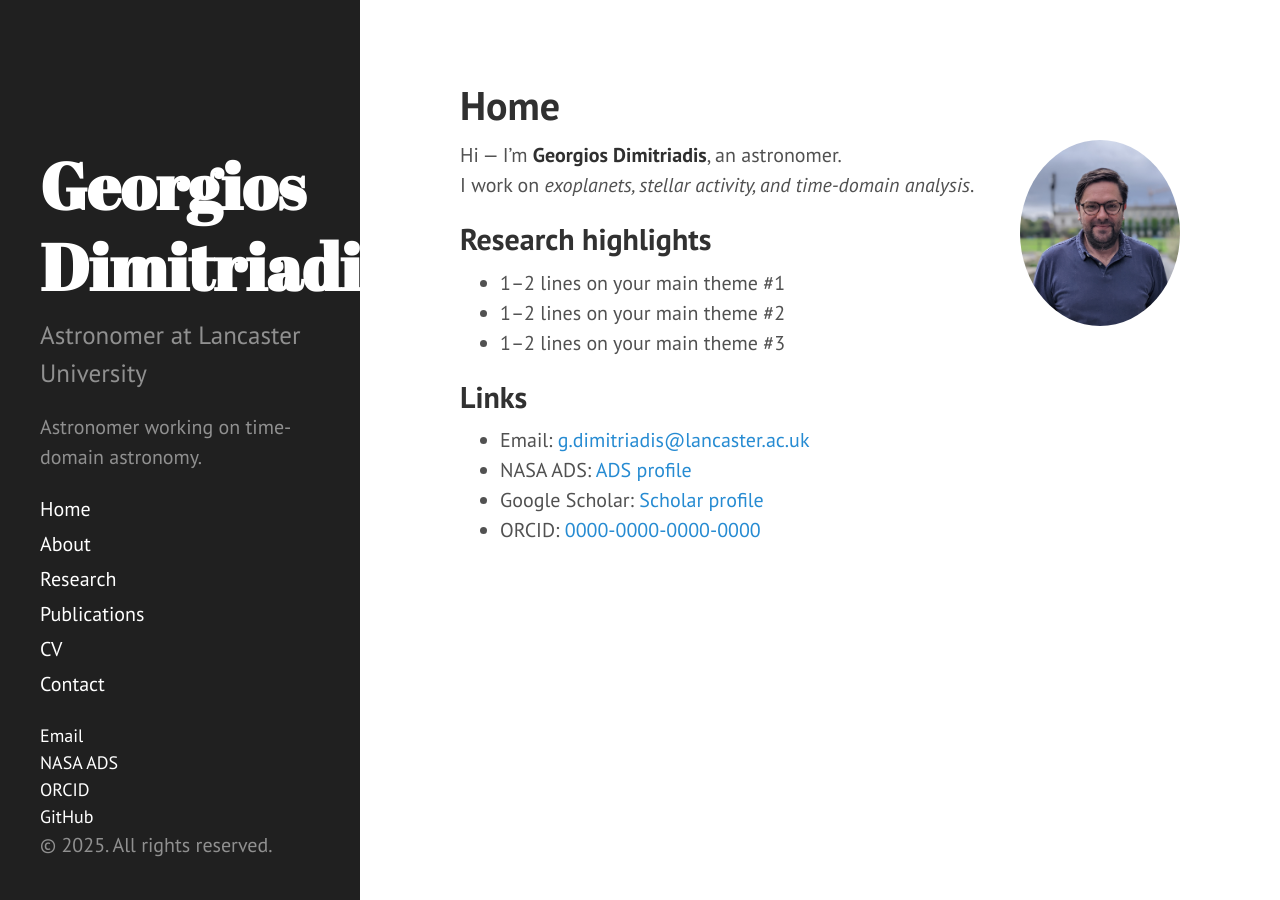
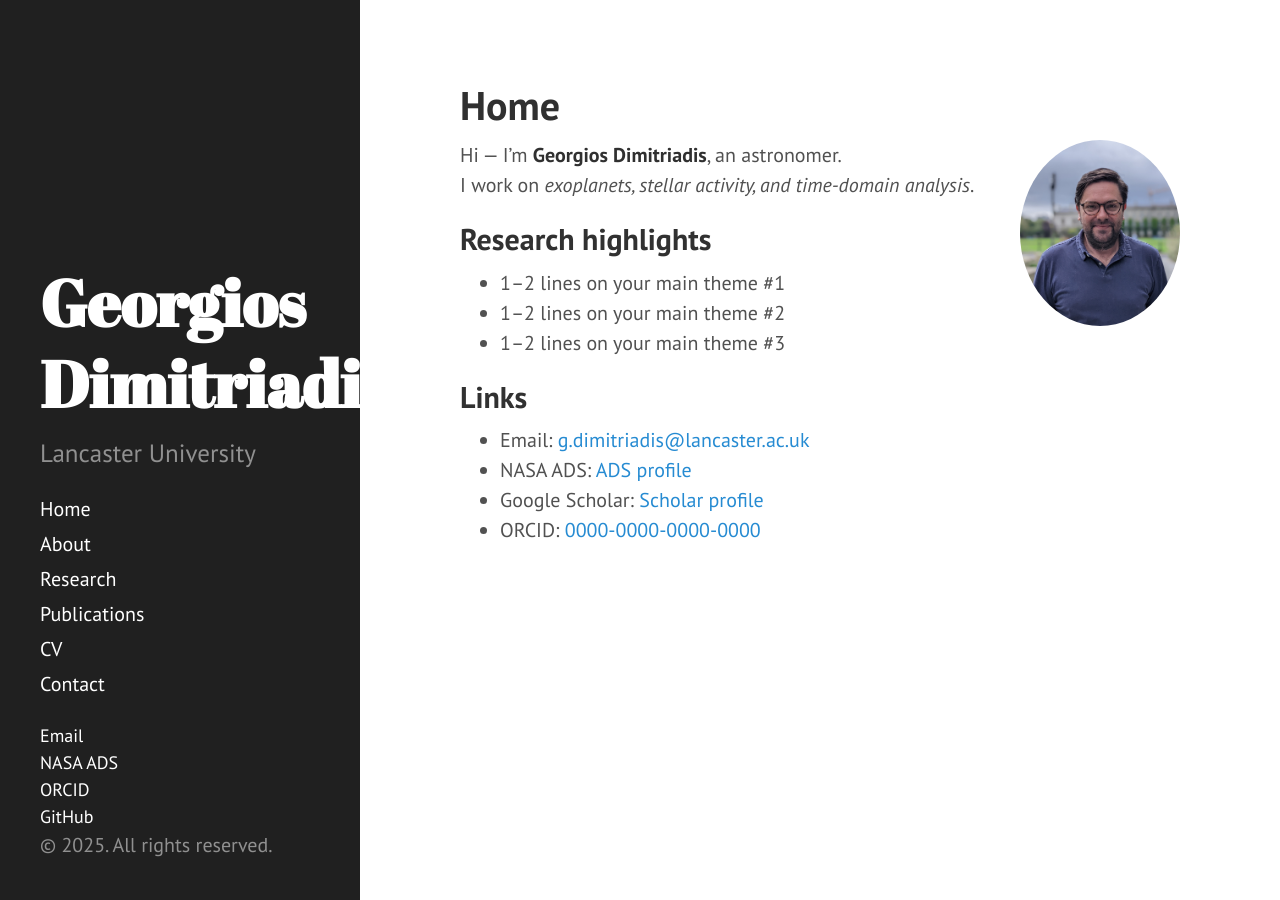
Before and after one commit to geodimitriadis/geodimitriadis.github.io, a Jekyll site: the page built from index.html, in a window 1280 px wide. Built offline with Jekyll 4.4.1, drawn with Linux system fonts in a browser that asks for light colours; the list of posts is cut into pages by our own code.

Commit message:
Update _config.yml

```diff
--- a/_config.yml
+++ b/_config.yml
@@ -1,7 +1,7 @@
 # Site settings
 title: "Georgios Dimitriadis"
-tagline: "Astronomer at Lancaster University"
-description: "Astronomer working on time-domain astronomy."
+tagline: "Lancaster University"
+# description: "Astronomer working on time-domain astronomy."
 
 # Important for GitHub Pages (user site)
 url: "https://geodimitriadis.github.io"
```
